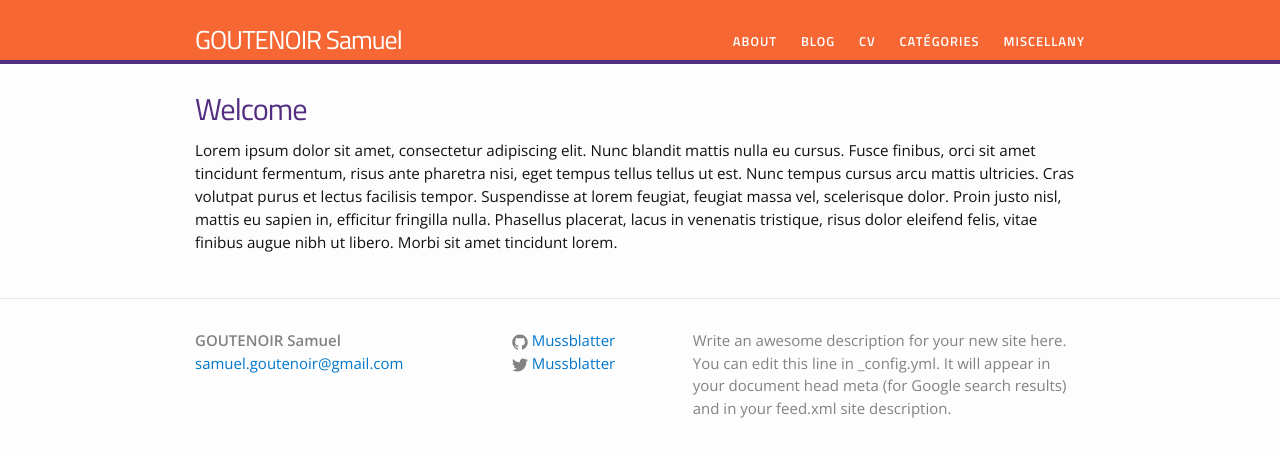
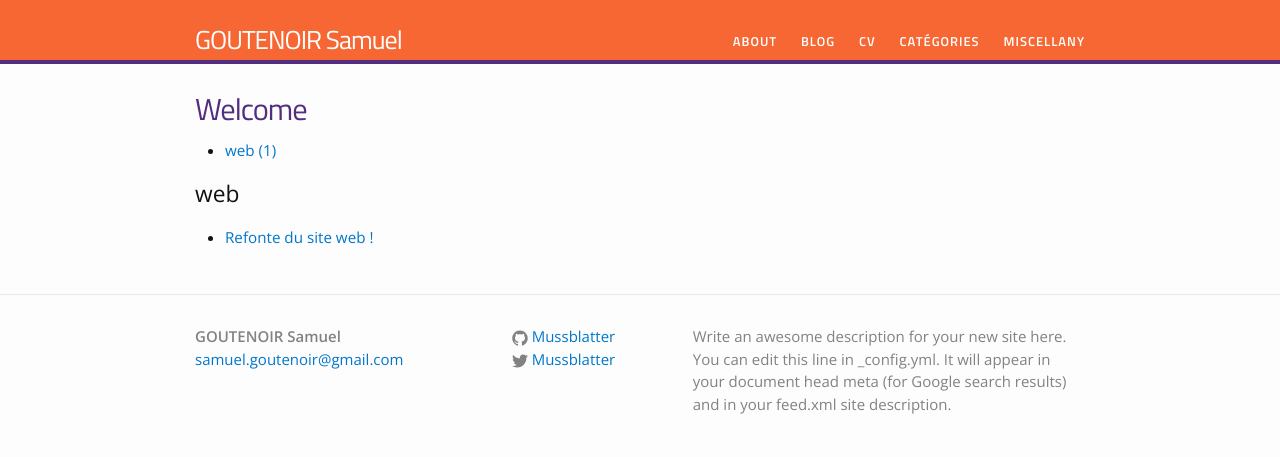
Before and after one commit to Mussblatter/Blog, a Jekyll site: the page built from index.html, in a window 1280 px wide. Shown: the top 457 px of the page. Built offline with Jekyll 4.4.1, drawn with Linux system fonts in a browser that asks for light colours.

Commit message:
Update index.html

```diff
--- a/index.html
+++ b/index.html
@@ -8,6 +8,25 @@ layout: default
 
 <h1>Welcome</h1>
 
-<p>Lorem ipsum dolor sit amet, consectetur adipiscing elit. Nunc blandit mattis nulla eu cursus. Fusce finibus, orci sit amet tincidunt fermentum, risus ante pharetra nisi, eget tempus tellus tellus ut est. Nunc tempus cursus arcu mattis ultricies. Cras volutpat purus et lectus facilisis tempor. Suspendisse at lorem feugiat, feugiat massa vel, scelerisque dolor. Proin justo nisl, mattis eu sapien in, efficitur fringilla nulla. Phasellus placerat, lacus in venenatis tristique, risus dolor eleifend felis, vitae finibus augue nibh ut libero. Morbi sit amet tincidunt lorem.</p>
+{% capture site_cats %}{% for cat in site.categories %}{{ cat | first }}{% unless forloop.last %},{% endunless %}{% endfor %}{% endcapture %}
+{% assign cats_list = site_cats | split:',' | sort %}
 
+<ul class="entry-meta inline-list">
+  {% for item in (0..site.categories.size) %}{% unless forloop.last %}
+    {% capture this_word %}{{ cats_list[item] | strip_newlines }}{% endcapture %}
+  	<li><a href="#{{ this_word }}" class="tag"><span class="term">{{ this_word }}</span> (<span class="count">{{ site.categories[this_word].size }}</span>)</a></li>
+  {% endunless %}{% endfor %}
+</ul>
+
+{% for item in (0..site.categories.size) %}{% unless forloop.last %}
+  {% capture this_word %}{{ cats_list[item] | strip_newlines }}{% endcapture %}
+	<article>
+	<h2 id="{{ this_word }}" class="tag-heading">{{ this_word }}</h2>
+		<ul>
+    {% for post in site.categories[this_word] %}{% if post.title != null %}
+      <li class="entry-title"><a href="{{ site.url }}{{ post.url }}" title="{{ post.title }}">{{ post.title }}</a></li>
+    {% endif %}{% endfor %}
+		</ul>
+	</article><!-- /.hentry -->
+{% endunless %}{% endfor %}
 </div>
```
